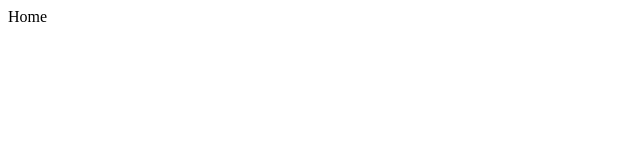
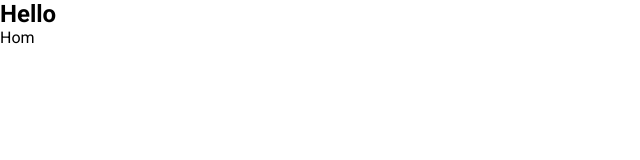
Before and after one commit to Seibeaaar/React-Blog, a Next.js app: page / in a window 1280 px wide. Shown: the top 160 px of the page, without its empty margins (0-640 px from the left). Built offline with nearby package versions, Linux system fonts and the light colour scheme.

Commit message:
Added global styles to _app.tsx, solved import/extensions issue in eslint, added Navbar component

```diff
--- /dev/null
+++ b/components/Navbar.tsx
@@ -0,0 +1,9 @@
+const Navbar: React.FC = () => {
+  return (
+    <nav>
+      <h1>Hello</h1>
+    </nav>
+  );
+};
+
+export default Navbar;
--- a/pages/_app.tsx
+++ b/pages/_app.tsx
@@ -1,5 +1,15 @@
-const MyApp = ({ Component, pageProps }) => {
-  return <Component {...pageProps} />;
+// eslint-disable-next-line no-unused-vars
+import { AppProps } from 'next/app';
+import Navbar from '../components/Navbar';
+import '../styles/index.css';
+
+const App = ({ Component, pageProps }: AppProps) => {
+  return (
+    <>
+      <Navbar />
+      <Component {...pageProps} />
+    </>
+  );
 };
 
-export default MyApp;
+export default App;
--- a/pages/index.tsx
+++ b/pages/index.tsx
@@ -1,5 +1,5 @@
-const Home = () => {
-  return <div>Home</div>;
+const Home: React.FC = () => {
+  return <div>Hom</div>;
 };
 
 export default Home;
--- /dev/null
+++ b/styles/index.css
@@ -0,0 +1,11 @@
+@import url('https://fonts.googleapis.com/css2?family=Roboto:wght@400;700&display=swap');
+
+* {
+  box-sizing: border-box;
+  margin: 0;
+  padding: 0;
+}
+
+body {
+  font-family: 'Roboto', sans-serif;
+}
```
Also changed, not shown: .eslintrc.json.
